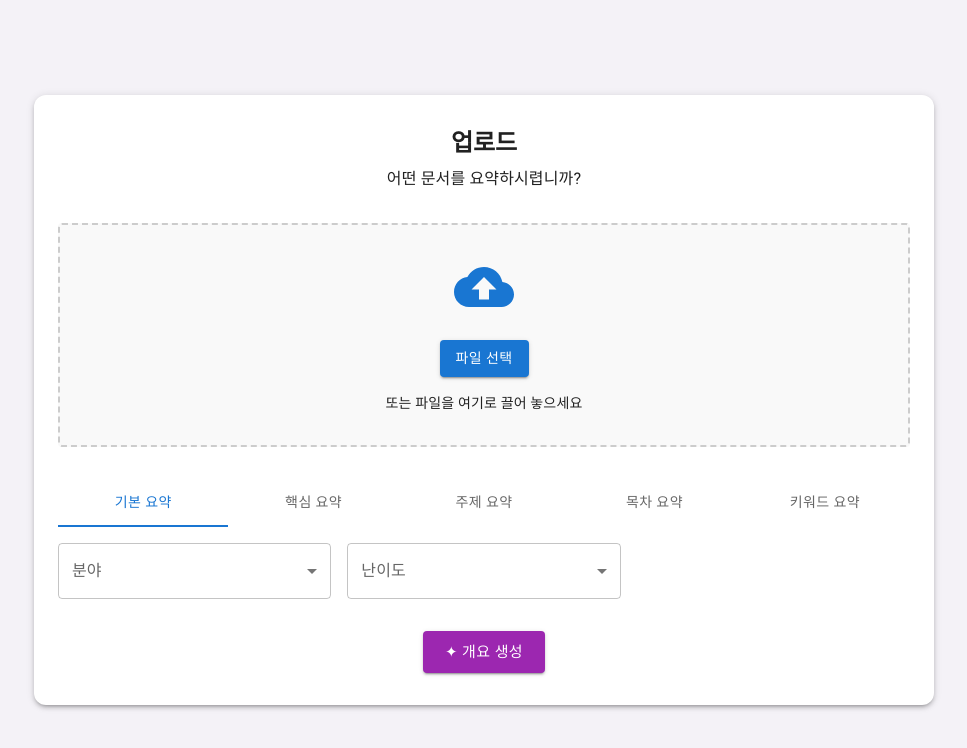
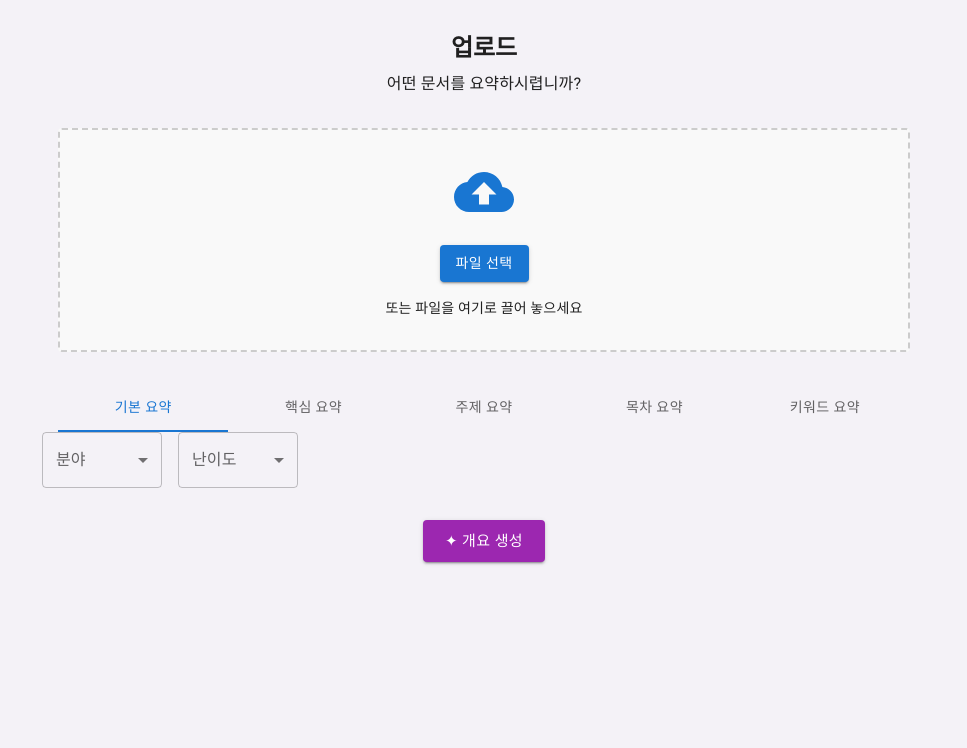
Before and after one commit to ssong77/qureka, a React (Vite) app: page /upload in a window 1280 px wide. Shown: the top 748 px of the page, without its empty margins (156-1123 px from the left). Built offline with nearby package versions, Linux system fonts and the light colour scheme.

Commit message:
요약 페이지 생성

```diff
--- a/src/pages/Home.tsx
+++ b/src/pages/Home.tsx
@@ -7,7 +7,7 @@ import { useNavigate } from 'react-router-dom';
 import { useAuth } from '../contexts/AuthContext';
 import AccountCircle from '@mui/icons-material/AccountCircle';
 import ImageIcon from '@mui/icons-material/Image';
-import Logo from '../assets/images/logo.svg';
+import LogoImage from '../assets/images/큐레카_로고 이미지.png'; // 로고 경로
 
 function Home() {
   const navigate = useNavigate();
@@ -28,6 +28,7 @@ function Home() {
     handleMenuClose();
     navigate('/');
   };
+
   const handleStart = () => {
     if (isLoggedIn) {
       navigate('/upload');
@@ -36,23 +37,30 @@ function Home() {
       navigate('/login');
     }
   };
+
   return (
     <Box sx={{ bgcolor: '#f4f2f7', minHeight: '100vh' }}>
       <AppBar position="static" color="transparent" elevation={0}>
         <Toolbar sx={{ display: 'flex', justifyContent: 'space-between' }}>
-          <img src={Logo} alt="Logo" style={{ height: '40px' }} />
+          {/* 로고 이미지 */}
+          <Box
+            component="img"
+            src={LogoImage}
+            alt="Qureka Logo"
+            sx={{ height: 100, cursor: 'pointer' }}
+            onClick={() => navigate('/')}
+          />
+
           <Box>
-            <Link href="#" underline="none" sx={{ mr: 2 }}>About us</Link>
+            <Link href="#" underline="none" sx={{ mr: 2 }}>
+              About us
+            </Link>
             {isLoggedIn ? (
               <>
                 <IconButton onClick={handleMenuOpen}>
                   <AccountCircle />
                 </IconButton>
-                <Menu
-                  anchorEl={anchorEl}
-                  open={open}
-                  onClose={handleMenuClose}
-                >
+                <Menu anchorEl={anchorEl} open={open} onClose={handleMenuClose}>
                   <MenuItem onClick={handleLogout}>로그아웃</MenuItem>
                 </Menu>
               </>
@@ -74,7 +82,9 @@ function Home() {
         </Typography>
 
         <Box sx={{ mt: 4, mb: 6 }}>
-        <Button variant="contained" sx={{ mr: 2 }} onClick={handleStart}>시작하기!</Button>
+          <Button variant="contained" sx={{ mr: 2 }} onClick={handleStart}>
+            시작하기!
+          </Button>
         </Box>
 
         <Box
@@ -84,7 +94,7 @@ function Home() {
             display: 'flex',
             justifyContent: 'center',
             alignItems: 'center',
-            borderRadius: 2
+            borderRadius: 2,
           }}
         >
           <ImageIcon sx={{ fontSize: 64, color: '#b0b0b0' }} />
--- a/src/pages/UploadPage.tsx
+++ b/src/pages/UploadPage.tsx
@@ -8,6 +8,7 @@ import { CloudUpload } from '@mui/icons-material';
 function UploadPage() {
   const [tab, setTab] = useState(0);
   const [fileName, setFileName] = useState<string | null>(null);
+  const [summary, setSummary] = useState(''); // 요약 결과 상태
 
   const handleTabChange = (event: React.SyntheticEvent, newValue: number) => {
     setTab(newValue);
@@ -19,40 +20,74 @@ function UploadPage() {
     }
   };
 
+  const handleGenerateSummary = () => {
+    setSummary('');
+    setTimeout(() => {
+      setSummary(` 제목
+소프트웨어 개발 방법론 활용
+
+목차 요약
+
+소프트웨어 개발 방법론 개요
+
+전통적 개발 모델: 폭포수, 프로토타입
+
+반복적/점증적 모델: 나선형, RAD
+
+애자일 방법론 및 XP, Scrum
+
+방법론 선택 시 고려 요소
+
+핵심 내용 요약
+
+소프트웨어 개발 방법론은 프로젝트 품질과 생산성 향상을 위한 체계적 절차이다.
+
+폭포수 모델은 단계적이며 예측 가능하지만, 유연성이 부족하다.
+
+애자일은 유연성과 사용자 중심 개발에 적합하나, 명확한 계획 수립이 어려울 수 있다.
+
+프로젝트 환경, 팀 규모, 요구사항 변화 가능성을 고려해 적절한 방법론을 선택해야 한다.
+
+실무에서는 혼합형 접근이 자주 활용되며, 팀 역량과 커뮤니케이션이 핵심이다.
+
+`);
+    }, 1000);
+  };
+
   const renderFilters = () => {
     switch (tab) {
       case 0: // 기본 요약
         return (
-          <>
+          <Box display="flex" gap={2} flexWrap="wrap">
             {renderSelect('분야', ['언어', '철학'])}
             {renderSelect('난이도', ['고등', '대학'])}
-          </>
+          </Box>
         );
       case 1: // 핵심 요약
         return (
-          <>
+          <Box display="flex" gap={2} flexWrap="wrap">
             {renderSelect('문단 수', ['1~5', '5~10'])}
             {renderSelect('글자 수', ['100~200', '200~300'])}
-          </>
+          </Box>
         );
       case 2: // 주제 요약
         return (
-          <>
+          <Box display="flex" gap={2} flexWrap="wrap">
             {renderSelect('주제 개수', ['1', '2', '3+'])}
-          </>
+          </Box>
         );
       case 3: // 목차 요약
         return (
-          <>
+          <Box display="flex" gap={2} flexWrap="wrap">
             {renderSelect('문단 수', ['1~5', '5~10'])}
             {renderSelect('주제 개수', ['1', '2', '3+'])}
-          </>
+          </Box>
         );
       case 4: // 키워드 요약
         return (
-          <>
+          <Box display="flex" gap={2} flexWrap="wrap">
             {renderSelect('키워드 수', ['3', '5', '10'])}
-          </>
+          </Box>
         );
       default:
         return null;
@@ -62,8 +97,7 @@ function UploadPage() {
   const renderSelect = (label: string, options: string[]) => {
     const id = `select-${label}`;
     return (
-      <Grid item xs={12} sm={6} md={4} key={label}>
-        <FormControl fullWidth>
+      <FormControl key={label} sx={{ minWidth: 120 }}>
         <InputLabel id={`${id}-label`}>{label}</InputLabel>
         <Select
           labelId={`${id}-label`}
@@ -76,38 +110,14 @@ function UploadPage() {
           ))}
         </Select>
       </FormControl>
-      </Grid>
     );
   };
 
   return (
-    <Box
-      sx={{
-        bgcolor: '#f4f2f7',
-        minHeight: '100vh',
-        display: 'flex',
-        justifyContent: 'center',
-        alignItems: 'center',
-        px: 2,
-      }}
-    >
-      <Container
-        maxWidth="md"
-        sx={{
-          backgroundColor: '#ffffff',
-          borderRadius: 3,
-          p: 4,
-          boxShadow: 3,
-          width: '100%',
-          maxWidth: 800,
-        }}
-      >
-        <Typography variant="h5" fontWeight="bold" gutterBottom align="center">
-          업로드
-        </Typography>
-        <Typography variant="body1" align="center" mb={4}>
-          어떤 문서를 요약하시렵니까?
-        </Typography>
+    <Box sx={{ bgcolor: '#f4f2f7', minHeight: '100vh', px: 2, py: 4 }}>
+      <Container maxWidth="md">
+        <Typography variant="h5" fontWeight="bold" gutterBottom align="center">업로드</Typography>
+        <Typography variant="body1" align="center" mb={4}>어떤 문서를 요약하시렵니까?</Typography>
 
         <Paper
           variant="outlined"
@@ -126,40 +136,14 @@ function UploadPage() {
               <input hidden type="file" onChange={handleFileUpload} />
             </Button>
           </Box>
-
-          {fileName ? (
-            <Typography variant="h6" mt={2} fontWeight="bold">
-              {fileName}
-            </Typography>
+          {!fileName ? (
+            <Typography variant="body2" mt={2}>또는 파일을 여기로 끌어 놓으세요</Typography>
           ) : (
-            <Typography variant="body2" mt={2}>
-              또는 파일을 여기로 끌어 놓으세요
-            </Typography>
+            <Typography variant="h6" fontWeight="bold" mt={2}>{fileName}</Typography>
           )}
         </Paper>
 
-        {fileName && (
-          <Box
-            sx={{
-              mt: 4,
-              mb: 2,
-              px: 4,
-              py: 2,
-              bgcolor: '#f5f5f5',
-              borderRadius: 2,
-              textAlign: 'center',
-              fontWeight: 'bold',
-              fontSize: '1.5rem',
-              color: '#333',
-              maxWidth: '400px',
-              mx: 'auto',
-            }}
-          >
-            {fileName}
-          </Box>
-        )}
-
-        <Box mb={2} mt={4}>
+        <Box mb={2}>
           <Tabs value={tab} onChange={handleTabChange} variant="fullWidth">
             <Tab label="기본 요약" />
             <Tab label="핵심 요약" />
@@ -173,11 +157,39 @@ function UploadPage() {
           {renderFilters()}
         </Grid>
 
-        <Box textAlign="center">
-          <Button variant="contained" color="secondary" size="large">
+        <Box textAlign="center" mb={4}>
+          {!summary ? (
+            <Button variant="contained" color="secondary" size="large" onClick={handleGenerateSummary}>
               ✦ 개요 생성
             </Button>
+          ) : (
+            <Grid container spacing={2} justifyContent="center">
+              <Grid item>
+                <Button variant="outlined" color="primary">요약 내용 변경</Button>
+              </Grid>
+              <Grid item>
+                <Button variant="contained" color="primary">문제 생성</Button>
+              </Grid>
+            </Grid>
+          )}
         </Box>
+
+        {summary && (
+          <Box
+            sx={{
+              bgcolor: '#fff',
+              borderRadius: 2,
+              p: 3,
+              boxShadow: 2,
+              maxHeight: 300,
+              overflowY: 'auto',
+              whiteSpace: 'pre-line',
+            }}
+          >
+            <Typography variant="h6" gutterBottom>문서 요약 결과</Typography>
+            <Typography variant="body1">{summary}</Typography>
+          </Box>
+        )}
       </Container>
     </Box>
   );
```
Also changed, not shown: src/assets/images/큐레카_로고 이미지.png (added). Lines whose indentation alone changed are shown as unchanged.
